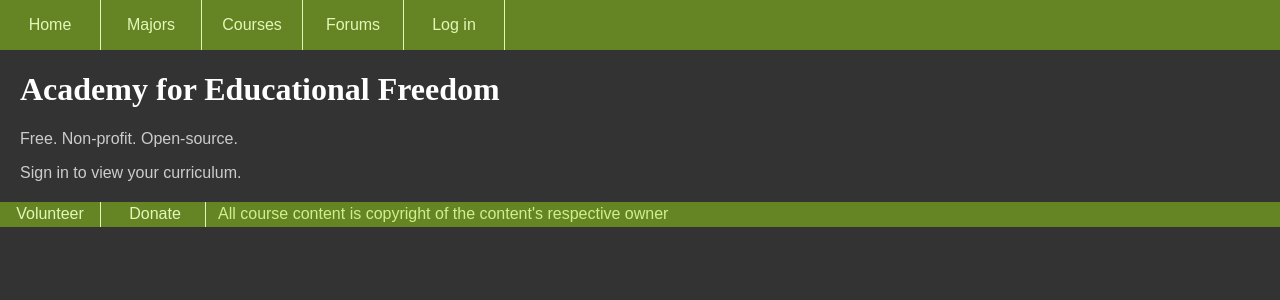
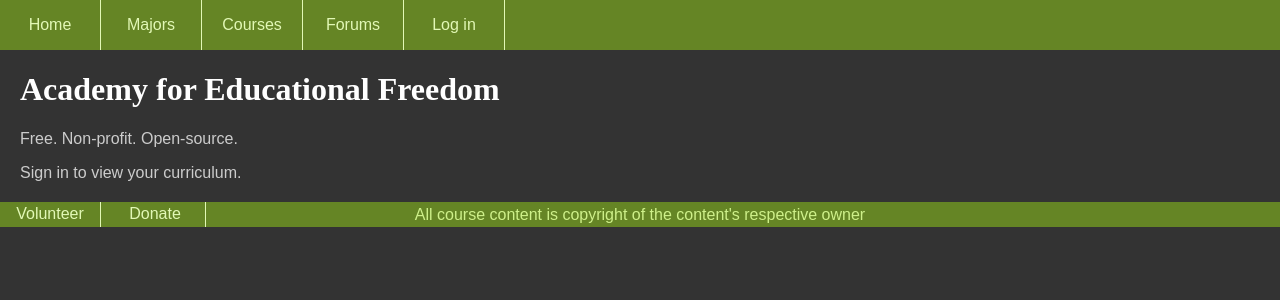
Before and after one commit to pjha1994/OnlineU, a Flask app: page / in a window 1280 px wide. Shown: the top 300 px of the page. Run offline with Flask 2, Linux system fonts and the light colour scheme; parts of the project's set-up code (start-up, migrations or seed data) failed here and were passed over.

Commit message:
Center footer text

```diff
--- a/static/style.css
+++ b/static/style.css
@@ -31,6 +31,7 @@ ul li {
 }
 
 footer {
+    position: relative;
     margin-left: 0px;
     margin-right: 0px;
     height: 25px;
@@ -41,19 +42,27 @@ footer {
 footer .footer-message {
     display: inline-block;
     margin: 0;
-    margin-left: 0.5em;
-    margin-right: 0.5em;
     padding: 0;
+    top: 0;
+    left: 0;
     height: 100%;
+    width: 100%;
+    position: absolute;
+    text-align: center;
 }
 
 .footer-message p {
+    position: absolute;
+    top: 0;
+    left: 0;
+    margin: 0;
+    padding: 0;
+    line-height: 25px;
     height: 25px;
+    width: 100%;
     color: #CEF08A;
     text-decoration: none;
     text-align: center;
-    display: table-cell;
-    vertical-align: middle;
     font-family: sans-serif;
 }
 
```
